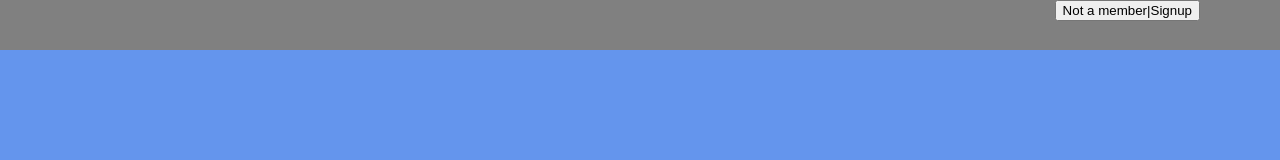
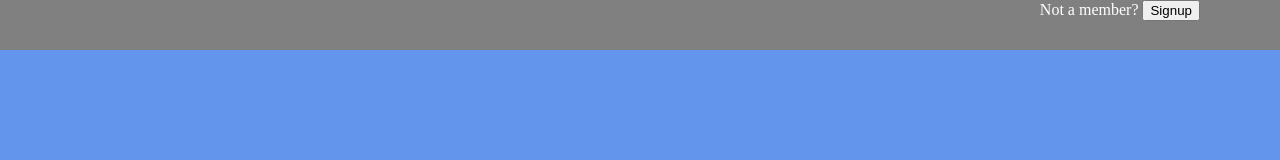
Before and after one commit to souravpal16/Chat-App, a plain HTML site: page chat-app/login.html in a window 1280 px wide. Shown: the top 160 px of the page. Drawn offline with Linux system fonts and the light colour scheme.

Commit message:
A minor change

```diff
--- a/chat-app/login.html
+++ b/chat-app/login.html
@@ -7,7 +7,7 @@
 <body>
     <header class="details">
         <div class="signUp">
-            <button type="button">Not a member|Signup</button>
+            Not a member? <button type="button">Signup</button>
         </div>
     </header>
     <div class="right">
```
